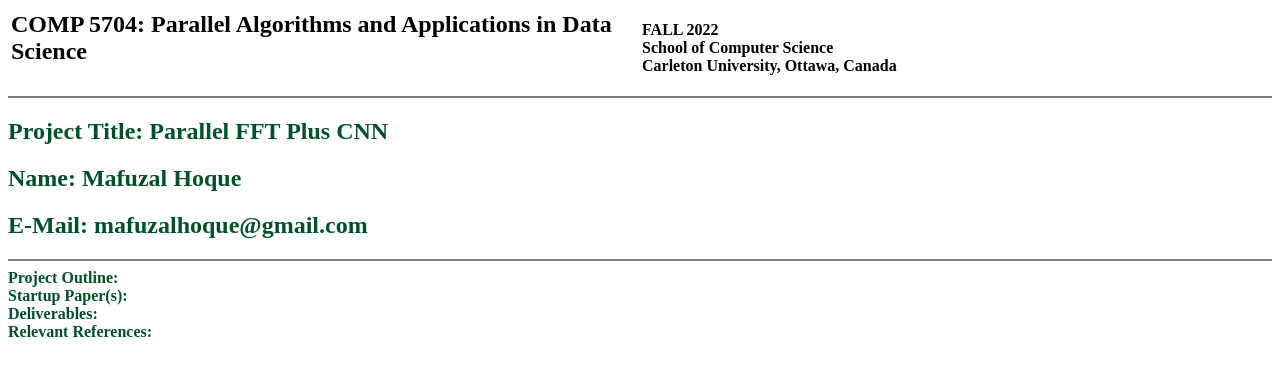
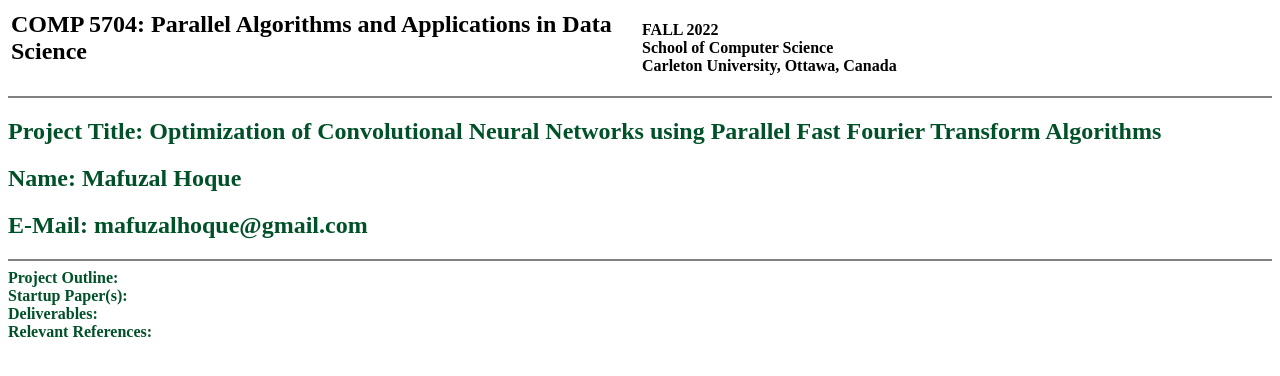
Before and after one commit to mafuzal/fastfourierT, a plain HTML site: page index.html in a window 1280 px wide. Drawn offline with Linux system fonts and the light colour scheme.

Commit message:
2 - Updated Project Title

```diff
--- a/index.html
+++ b/index.html
@@ -18,7 +18,7 @@
 
 <hr noshade="noshade">
 
-<h2><font color="#005128">Project Title: </font><font><font color="#005128">Parallel FFT Plus CNN</font></font></h2>
+<h2><font color="#005128">Project Title: </font><font><font color="#005128">Optimization of Convolutional Neural Networks using Parallel Fast Fourier Transform Algorithms</font></font></h2>
 <h2><font><font color="#005128">Name: Mafuzal Hoque</font></font></h2>
 <h2><font><font color="#005128">E-Mail: mafuzalhoque@gmail.com</font></font></h2>
 <hr noshade="noshade">
```
